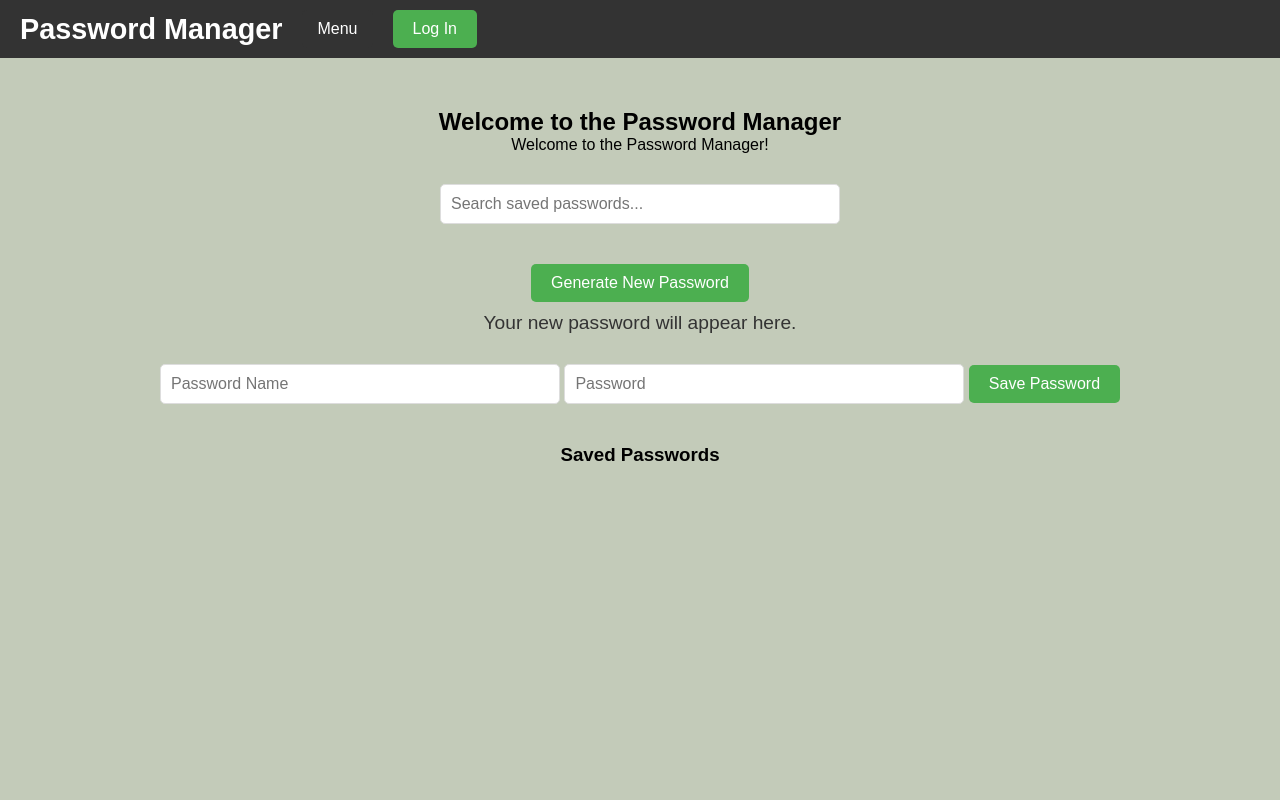
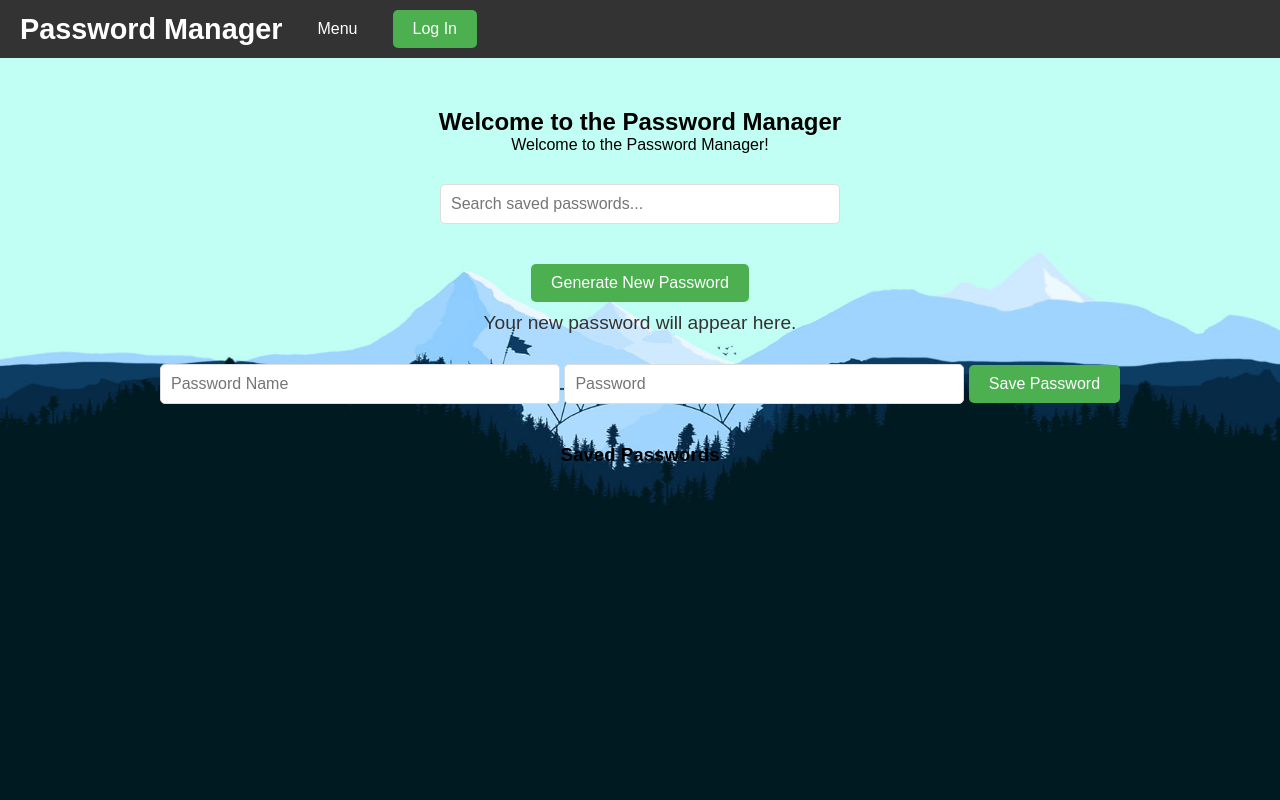
Before and after one commit to Mysty47/Password_Manager_WebApp, a FastAPI app: page / in a window 1280 px wide. Run offline with FastAPI, Linux system fonts and the light colour scheme.

Commit message:
added background image

```diff
--- a/app/static/home_design.css
+++ b/app/static/home_design.css
@@ -8,9 +8,16 @@
 /* Body */
 body {
   font-family: Arial, sans-serif;
-  background-color: #f0f4f8;
+  /* background-color: #f0f4f8; */
   margin: 0;
-  background-color: #c3cbb9;
+  /* background-color: #c3cbb9; */
+  background-image: url('/static/images/background1.jpg');
+  background-repeat: no-repeat;
+  background-size: cover;  /* Ensures the image covers the whole viewport */
+  background-position: center;  /* Centers the image */
+  background-repeat: no-repeat;  /* Prevents repeating */
+  background-attachment: fixed;  /* Keeps the image fixed while scrolling */
+  height: 100vh;  /* Ensures the body is at least the height of the viewport */
 }
 
 /* Navbar */
```
Also changed, not shown: app/static/images/background1.jpg (added), app/static/images/background_HomePage.jpg (deleted).
